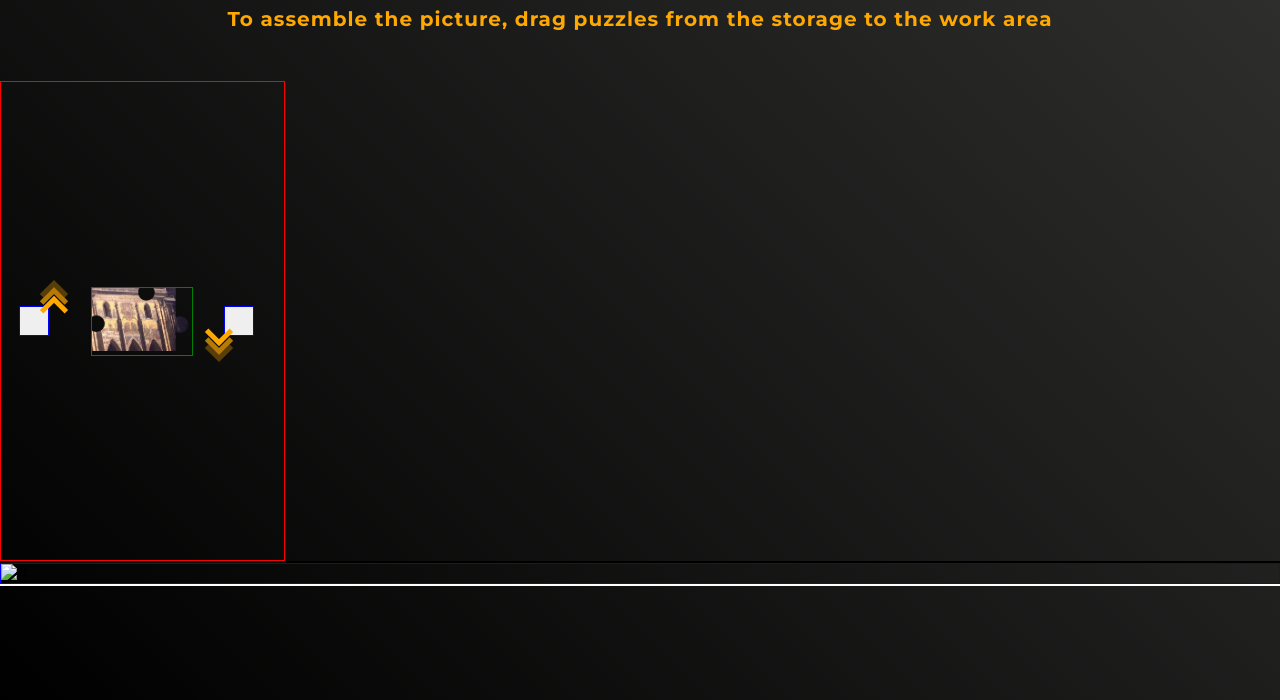
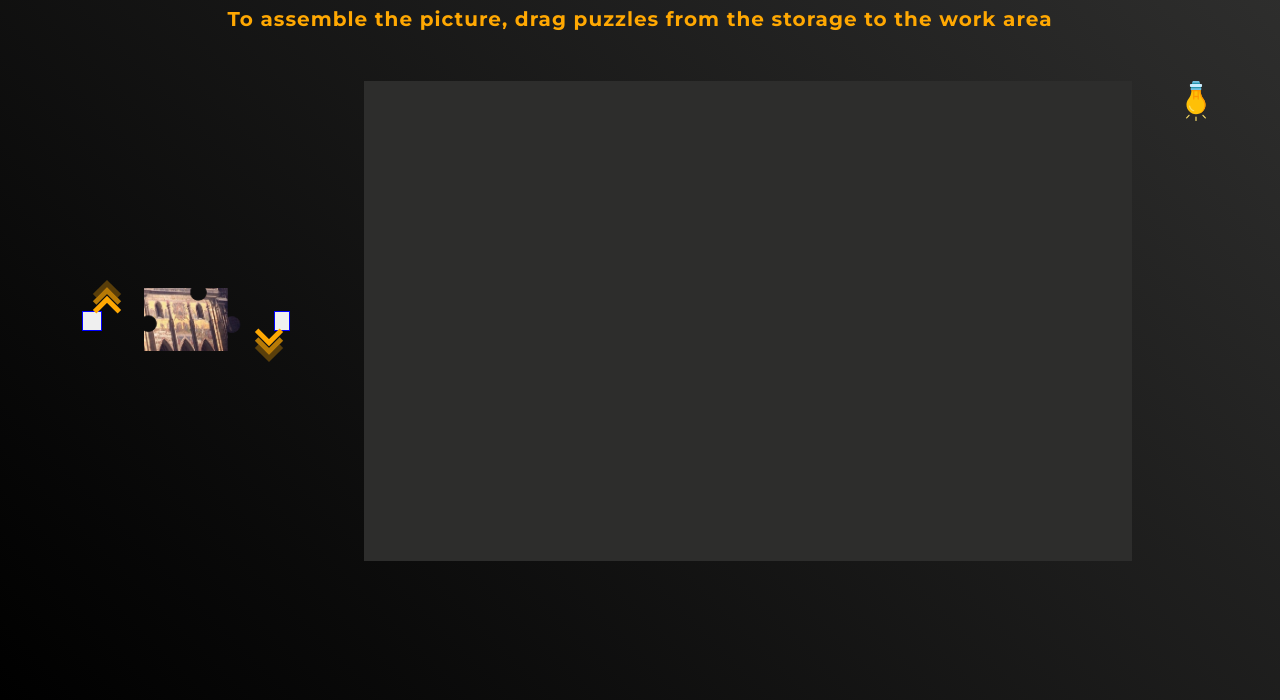
Before and after one commit to Necritto/puzzle, a website with bundled scripts: page src/index.html in a window 1280 px wide. Shown: the part 100-800 px from the top of the page. Built offline with nearby package versions, Linux system fonts and the light colour scheme.

Commit message:
Feature: added styles for workspace and tooltip [ref:no-ref]

```diff
--- a/src/assets/css/style.css
+++ b/src/assets/css/style.css
@@ -38,6 +38,8 @@ body {
 .main {
   display: flex;
   flex-direction: column;
+  flex-wrap: wrap;
+  align-items: center;
 }
 
 .description {
@@ -45,6 +47,7 @@ body {
   font-weight: bold;
   text-align: center;
   letter-spacing: 1px;
+  flex-basis: 100%;
 }
 
 .description__title {
@@ -58,8 +61,8 @@ body {
 }
 
 .arrow {
-  width: 30px;
-  height: 30px;
+  width: 20px;
+  height: 20px;
   margin: 30px;
   border: 1px solid blue;
 }
@@ -90,30 +93,38 @@ body {
 }
 
 .carousel {
-  border: 1px solid red;
   display: flex;
-  width: 285px;
+  width: 20vw;
   height: 60vh;
   justify-content: space-around;
   align-items: center;
 }
 
 .gallery {
-  border: 1px solid green;
   display: flex;
   align-items: flex-end;
 }
 
 .work {
-  border: 1px solid black;
+  width: 60vw;
+  height: 60vh;
+  display: flex;
+  justify-content: center;
+  background-color: #2d2d2c;
 }
 
-.tooltip {
-  border: 1px solid blue;
+.tooltip_lamp {
+  width: 40px;
 }
 
-.slider {
-  border: 1px solid white;
+.tooltip__src {
+  display: none;
+}
+
+.section-wrapper {
+  width: 90vw;
+  display: flex;
+  justify-content: space-between;
 }
 
 @keyframes arrow {
--- a/src/js/puzzles/puzzle.component.js
+++ b/src/js/puzzles/puzzle.component.js
@@ -25,6 +25,7 @@ export class PuzzleComponent extends BaseComponent {
           <p class="description__text">To assemble the picture,
             drag puzzles from the storage to the work area</p>
         </section>
+        <section class="section-wrapper">
           <section class="carousel">
             <div class="arrow-wrap">
               <button class="arrow prev">
@@ -49,13 +50,10 @@ export class PuzzleComponent extends BaseComponent {
           </section>
           <section class="tooltip">
             <div class="tooltip__area">
-            <img src="#" alt="#" class="tooltip__src">
+              <img class="tooltip_lamp" src="/src/assets/Img/lamp.svg" alt="tooltim img">
+              <img class="tooltip__src" src="/src/assets/Img/source.jpg" width="400px" alt="source">
             </div>
           </section>
-        <section class="slider">
-          <div class="sword">
-            <div class="hilt"></div>
-          </div>
         </section>
       </main>
     `;
```
Also changed, not shown: src/assets/Img/lamp.svg (added). Lines whose indentation alone changed are shown as unchanged.
